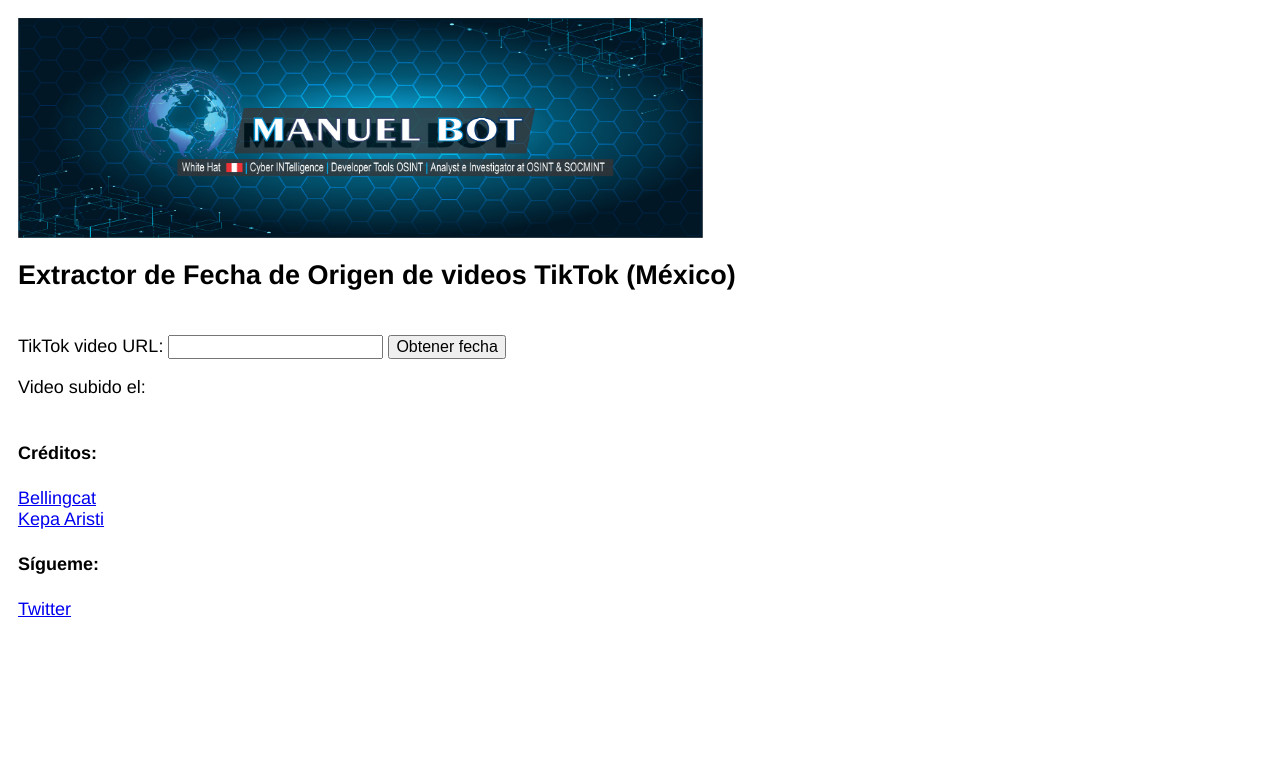
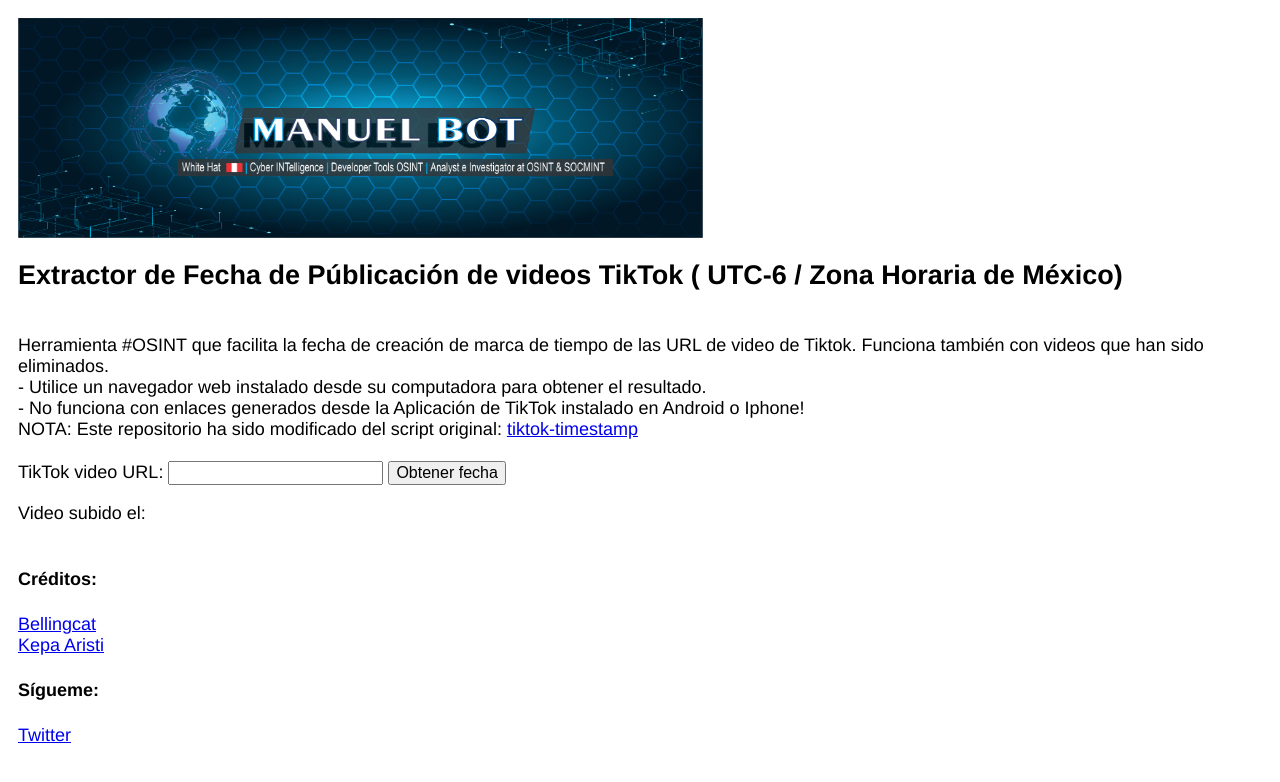
Before and after one commit to ManuelBot59/tiktok-DateMexico, a plain HTML site: page index.html in a window 1280 px wide. Drawn offline with Linux system fonts and the light colour scheme.

Commit message:
create script

```diff
--- a/index.html
+++ b/index.html
@@ -53,7 +53,19 @@
     </script>
 	<img src="images/portada.jpg" width="685" height="220"/><br>
 
-    <h2> Extractor de Fecha de Origen de videos TikTok (México) </h2>
+    <h2> Extractor de Fecha de Públicación de videos TikTok ( UTC-6 / Zona Horaria de México) </h2>
+
+	 <br>
+
+   Herramienta #OSINT que facilita la fecha de creación de marca de tiempo de las URL de video de Tiktok. Funciona también con videos que han sido eliminados.
+   <br>
+   - Utilice un navegador web instalado desde su computadora para obtener el resultado.
+   <br>
+   - No funciona con enlaces generados desde la Aplicación de TikTok instalado en Android o Iphone!
+   <br>
+   NOTA:
+   Este repositorio ha sido modificado del script original: <a href="https://github.com/bellingcat/tiktok-timestamp" target="_blank">tiktok-timestamp</a> <br>
+
 	 <br>
     <div class="form">
       <label for="url">TikTok video URL:</label>
```
